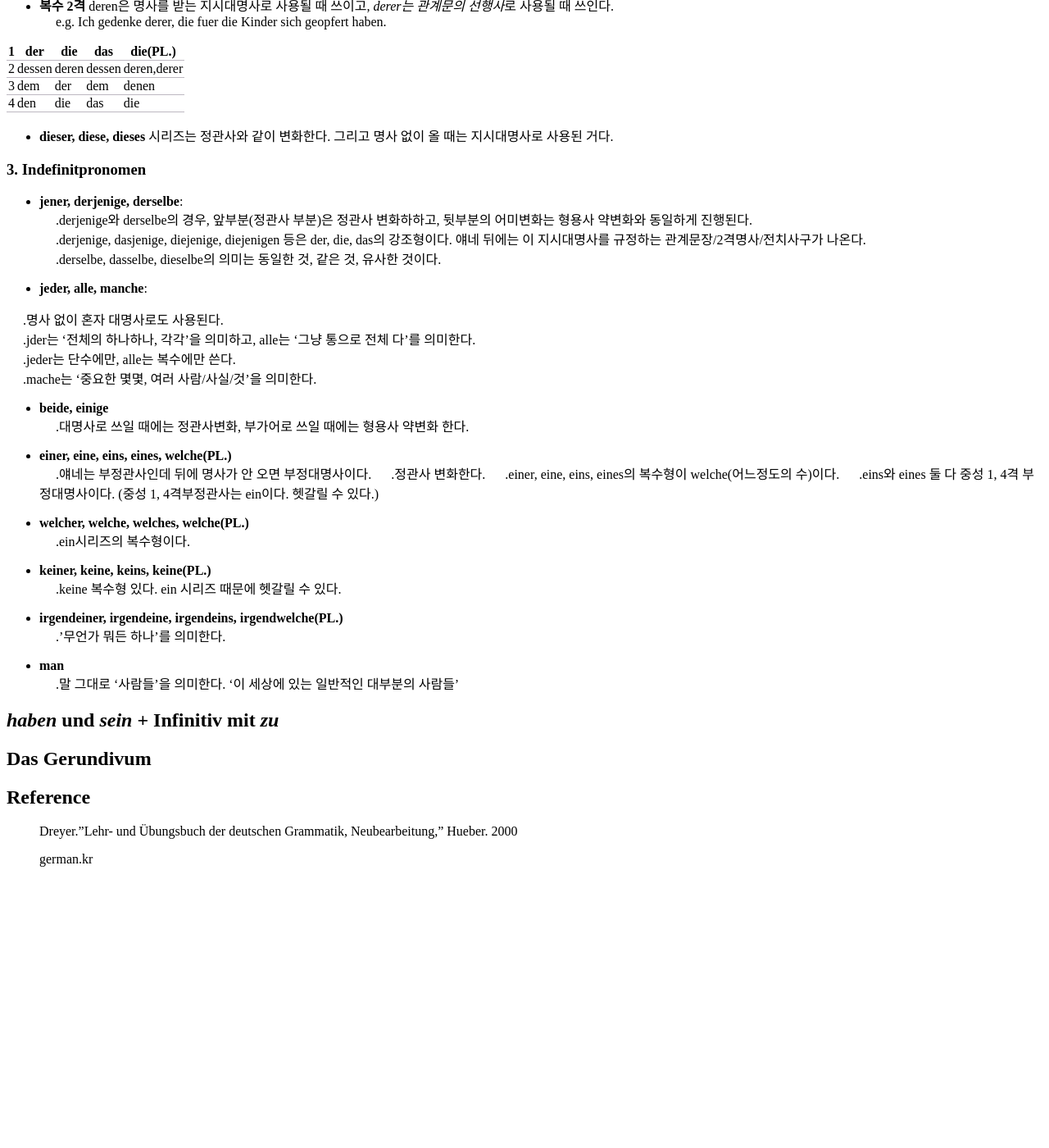
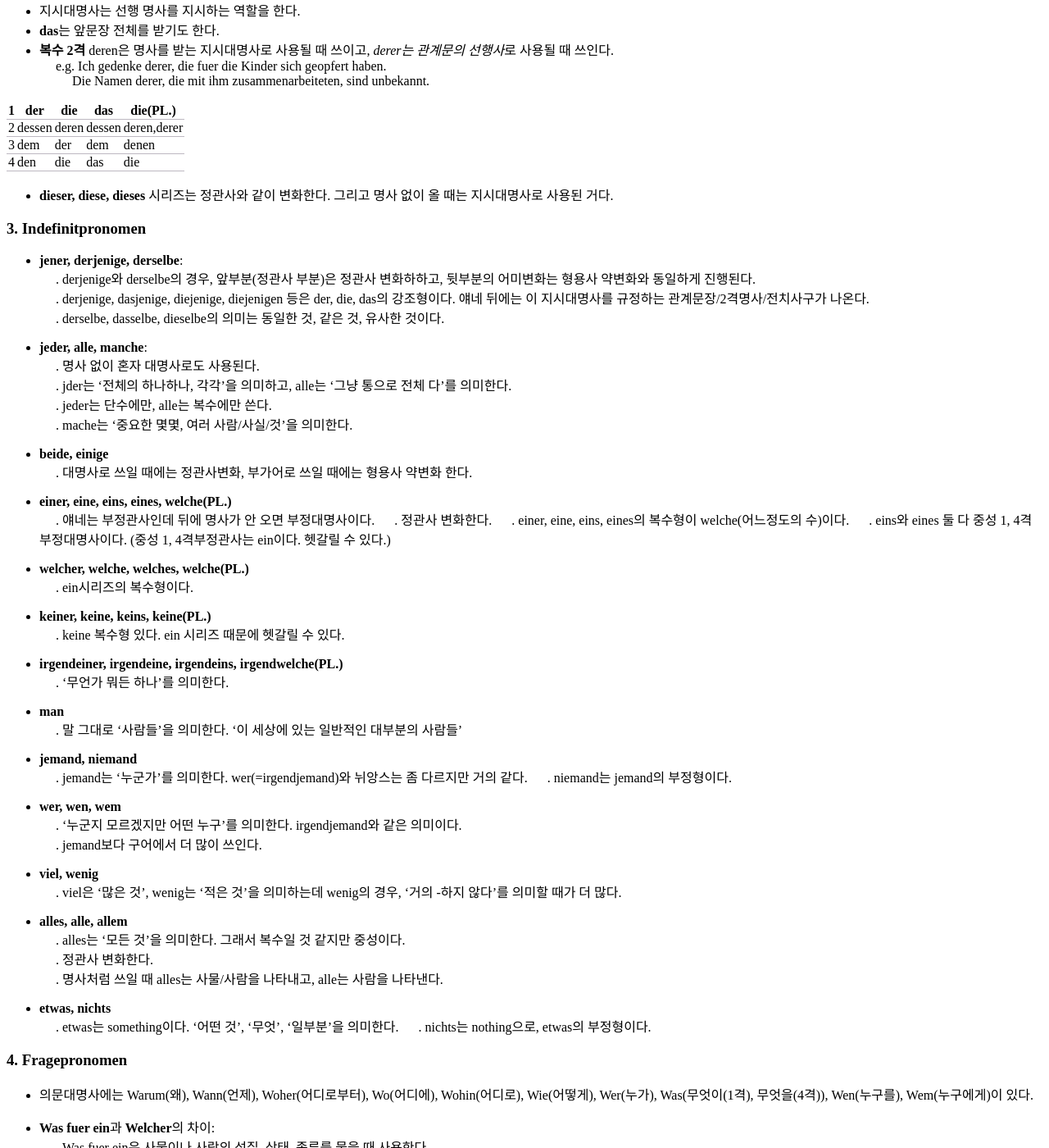
Before and after one commit to finddme/finddme.github.io, a Jekyll site: the page built from _posts/2021-01-24-DeutschGrammtik.md, in a window 1280 px wide and 1400 px high, scrolled down 14384 px. Shown: the whole window at 82% size. Built offline with Jekyll 4.4.1, drawn with Linux system fonts in a browser that asks for light colours; before the commit the page ends 15457 px from its top, so only the background shows below that; some of the changed text lies outside the part shown.

Commit message:
Update 2021-01-24-DeutschGrammtik.md

```diff
--- a/_posts/2021-01-24-DeutschGrammtik.md
+++ b/_posts/2021-01-24-DeutschGrammtik.md
@@ -1151,6 +1151,7 @@ statt dass K2로 쓰인다.
 - **das**는 앞문장 전체를 받기도 한다.
 - **복수 2격** deren은 명사를 받는 지시대명사로 사용될 때 쓰이고, <em>derer는 관계문의 선행사</em>로 사용될 때 쓰인다.
 &nbsp;&nbsp;&nbsp;&nbsp;&nbsp;e.g. Ich gedenke derer, die fuer die Kinder sich geopfert haben.
+&nbsp;&nbsp;&nbsp;&nbsp;&nbsp;&nbsp;&nbsp;&nbsp;&nbsp;&nbsp;Die Namen derer, die mit ihm zusammenarbeiteten, sind unbekannt.
 
 <html>
   <head>
@@ -1181,42 +1182,134 @@ statt dass K2로 쓰인다.
 ### 3. Indefinitpronomen
 
 - **jener, derjenige, derselbe**:
-&nbsp;&nbsp;&nbsp;&nbsp;&nbsp;.derjenige와 derselbe의 경우, 앞부분(정관사 부분)은 정관사 변화하하고, 뒷부분의 어미변화는 형용사 약변화와 동일하게 진행된다.
-&nbsp;&nbsp;&nbsp;&nbsp;&nbsp;.derjenige, dasjenige, diejenige, diejenigen 등은 der, die, das의 강조형이다. 얘네 뒤에는 이 지시대명사를 규정하는 관계문장/2격명사/전치사구가 나온다.
-&nbsp;&nbsp;&nbsp;&nbsp;&nbsp;.derselbe, dasselbe, dieselbe의 의미는 동일한 것, 같은 것, 유사한 것이다.
+&nbsp;&nbsp;&nbsp;&nbsp;&nbsp;. derjenige와 derselbe의 경우, 앞부분(정관사 부분)은 정관사 변화하하고, 뒷부분의 어미변화는 형용사 약변화와 동일하게 진행된다.
+&nbsp;&nbsp;&nbsp;&nbsp;&nbsp;. derjenige, dasjenige, diejenige, diejenigen 등은 der, die, das의 강조형이다. 얘네 뒤에는 이 지시대명사를 규정하는 관계문장/2격명사/전치사구가 나온다.
+&nbsp;&nbsp;&nbsp;&nbsp;&nbsp;. derselbe, dasselbe, dieselbe의 의미는 동일한 것, 같은 것, 유사한 것이다.
 
 
 - **jeder, alle, manche**:
-
-&nbsp;&nbsp;&nbsp;&nbsp;&nbsp;.명사 없이 혼자 대명사로도 사용된다.
-&nbsp;&nbsp;&nbsp;&nbsp;&nbsp;.jder는 '전체의 하나하나, 각각'을 의미하고, alle는 '그냥 통으로 전체 다'를 의미한다.
-&nbsp;&nbsp;&nbsp;&nbsp;&nbsp;.jeder는 단수에만, alle는 복수에만 쓴다.
-&nbsp;&nbsp;&nbsp;&nbsp;&nbsp;.mache는 '중요한 몇몇, 여러 사람/사실/것'을 의미한다.
+&nbsp;&nbsp;&nbsp;&nbsp;&nbsp;. 명사 없이 혼자 대명사로도 사용된다.
+&nbsp;&nbsp;&nbsp;&nbsp;&nbsp;. jder는 '전체의 하나하나, 각각'을 의미하고, alle는 '그냥 통으로 전체 다'를 의미한다.
+&nbsp;&nbsp;&nbsp;&nbsp;&nbsp;. jeder는 단수에만, alle는 복수에만 쓴다.
+&nbsp;&nbsp;&nbsp;&nbsp;&nbsp;. mache는 '중요한 몇몇, 여러 사람/사실/것'을 의미한다.
 
 
 - **beide, einige**
-&nbsp;&nbsp;&nbsp;&nbsp;&nbsp;.대명사로 쓰일 때에는 정관사변화, 부가어로 쓰일 때에는 형용사 약변화 한다.
+&nbsp;&nbsp;&nbsp;&nbsp;&nbsp;. 대명사로 쓰일 때에는 정관사변화, 부가어로 쓰일 때에는 형용사 약변화 한다.
 
 - **einer, eine, eins, eines, welche(PL.)**
-&nbsp;&nbsp;&nbsp;&nbsp;&nbsp;.얘네는 부정관사인데 뒤에 명사가 안 오면 부정대명사이다.
-&nbsp;&nbsp;&nbsp;&nbsp;&nbsp;.정관사 변화한다.
-&nbsp;&nbsp;&nbsp;&nbsp;&nbsp;.einer, eine, eins, eines의 복수형이 welche(어느정도의 수)이다.
-&nbsp;&nbsp;&nbsp;&nbsp;&nbsp;.eins와 eines 둘 다 중성 1, 4격 부정대명사이다. (중성 1, 4격부정관사는 ein이다. 헷갈릴 수 있다.)
+&nbsp;&nbsp;&nbsp;&nbsp;&nbsp;. 얘네는 부정관사인데 뒤에 명사가 안 오면 부정대명사이다.
+&nbsp;&nbsp;&nbsp;&nbsp;&nbsp;. 정관사 변화한다.
+&nbsp;&nbsp;&nbsp;&nbsp;&nbsp;. einer, eine, eins, eines의 복수형이 welche(어느정도의 수)이다.
+&nbsp;&nbsp;&nbsp;&nbsp;&nbsp;. eins와 eines 둘 다 중성 1, 4격 부정대명사이다. (중성 1, 4격부정관사는 ein이다. 헷갈릴 수 있다.)
 
 - **welcher, welche, welches, welche(PL.)**
-&nbsp;&nbsp;&nbsp;&nbsp;&nbsp;.ein시리즈의 복수형이다.
+&nbsp;&nbsp;&nbsp;&nbsp;&nbsp;. ein시리즈의 복수형이다.
 
 - **keiner, keine, keins, keine(PL.)**
-&nbsp;&nbsp;&nbsp;&nbsp;&nbsp;.keine 복수형 있다. ein 시리즈 때문에 헷갈릴 수 있다.
+&nbsp;&nbsp;&nbsp;&nbsp;&nbsp;. keine 복수형 있다. ein 시리즈 때문에 헷갈릴 수 있다.
 
 - **irgendeiner, irgendeine, irgendeins, irgendwelche(PL.)**
-&nbsp;&nbsp;&nbsp;&nbsp;&nbsp;.'무언가 뭐든 하나'를 의미한다.
+&nbsp;&nbsp;&nbsp;&nbsp;&nbsp;. '무언가 뭐든 하나'를 의미한다.
 
 - **man**
-&nbsp;&nbsp;&nbsp;&nbsp;&nbsp;.말 그대로 '사람들'을 의미한다. '이 세상에 있는 일반적인 대부분의 사람들'
+&nbsp;&nbsp;&nbsp;&nbsp;&nbsp;. 말 그대로 '사람들'을 의미한다. '이 세상에 있는 일반적인 대부분의 사람들'
+
+- **jemand, niemand**
+&nbsp;&nbsp;&nbsp;&nbsp;&nbsp;. jemand는 '누군가'를 의미한다. wer(=irgendjemand)와 뉘앙스는 좀 다르지만 거의 같다.
+&nbsp;&nbsp;&nbsp;&nbsp;&nbsp;. niemand는 jemand의 부정형이다.
+
+- **wer, wen, wem**
+&nbsp;&nbsp;&nbsp;&nbsp;&nbsp;. '누군지 모르겠지만 어떤 누구'를 의미한다. irgendjemand와 같은 의미이다.
+&nbsp;&nbsp;&nbsp;&nbsp;&nbsp;. jemand보다 구어에서 더 많이 쓰인다.
+
+- **viel, wenig**
+&nbsp;&nbsp;&nbsp;&nbsp;&nbsp;. viel은 '많은 것', wenig는 '적은 것'을 의미하는데 wenig의 경우, '거의 -하지 않다'를 의미할 때가 더 많다.
+
+- **alles, alle, allem**
+&nbsp;&nbsp;&nbsp;&nbsp;&nbsp;. alles는 '모든 것'을 의미한다. 그래서 복수일 것 같지만 중성이다.
+&nbsp;&nbsp;&nbsp;&nbsp;&nbsp;. 정관사 변화한다.
+&nbsp;&nbsp;&nbsp;&nbsp;&nbsp;. 명사처럼 쓰일 때 alles는 사물/사람을 나타내고, alle는 사람을 나타낸다.
+
+- **etwas, nichts**
+&nbsp;&nbsp;&nbsp;&nbsp;&nbsp;. etwas는 something이다. '어떤 것', '무엇', '일부분'을 의미한다.
+&nbsp;&nbsp;&nbsp;&nbsp;&nbsp;. nichts는 nothing으로, etwas의 부정형이다.
+
+### 4. Fragepronomen
+
+- 의문대명사에는 Warum(왜), Wann(언제), Woher(어디로부터), Wo(어디에), Wohin(어디로), Wie(어떻게), Wer(누가), Was(무엇이(1격), 무엇을(4격)), Wen(누구를), Wem(누구에게)이 있다.
+
+- **Was fuer ein**과 **Welcher**의 차이:
+&nbsp;&nbsp;&nbsp;&nbsp;&nbsp;. Was fuer ein은 사물이나 사람의 성질, 상태, 종류를 물을 때 사용한다.
+&nbsp;&nbsp;&nbsp;&nbsp;&nbsp;&nbsp;&nbsp;&nbsp;&nbsp;&nbsp;&nbsp;&nbsp;&nbsp;&nbsp;&nbsp;e.g. Was fuer ein moechten Sie? 어떤 것(종류)를 원하시나요?
+&nbsp;&nbsp;&nbsp;&nbsp;&nbsp;. 추상명사나 복수의 물질명사에는 Was fuer만 사용한다.
+&nbsp;&nbsp;&nbsp;&nbsp;&nbsp;&nbsp;&nbsp;&nbsp;&nbsp;&nbsp;&nbsp;&nbsp;&nbsp;&nbsp;&nbsp;e.g. Was haben Sie fuer Nachrichten?
+&nbsp;&nbsp;&nbsp;&nbsp;&nbsp;. Was fuer ein에서 ein이 명사 자체로 쓰였을 때, 복수형은 Was fuer welch-이다.
+&nbsp;&nbsp;&nbsp;&nbsp;&nbsp;&nbsp;&nbsp;&nbsp;&nbsp;&nbsp;&nbsp;&nbsp;&nbsp;&nbsp;&nbsp;e.g. A: Da waren sehr viele Leute.  거기에는 엄청 많은 사람들이 있다.
+&nbsp;&nbsp;&nbsp;&nbsp;&nbsp;&nbsp;&nbsp;&nbsp;&nbsp;&nbsp;&nbsp;&nbsp;&nbsp;&nbsp;&nbsp;&nbsp;&nbsp;&nbsp;B: Was fuer welche? 무슨 사람들이?
 
 
+&nbsp;&nbsp;&nbsp;&nbsp;&nbsp;. Welcher는 같은 종류 중에 어떤 것을 물을 때 사용한다.
 
+
+- **전치사 +의문대명사**
+1) 사람을 지칭할 때는 따로따로 가능(z.B. Ueber wen?)
+2) 사물을 지칭할 때는 합체(이걸 관계부사라고 한다). 합체할 때 was는 wo로 바뀐다. 그리고 발음이 어려우면 중간에 r이 들어간다.(z.B. an + was= woran, mit + was = womit)
+
+
+### Reflexivpronomen
+
+재귀대명사는 원칙적으로 4격을 쓰지만, 문장 내 4격 목적어가 있으면 3격 재귀대명사를 사용한다.
+
+<html>
+  <head>
+    <style type="text/css">
+      .line{border-bottom: 1px solid #BDB8C1;}
+      .line2{border-bottom: 2px solid #BDB8C1;}
+      .line3{border-bottom: 1px solid #BDB8C1; background-color: #F7F7F7;}
+      .line4{border-bottom: 2px solid #BDB8C1; background-color: #F7F7F7;}
+      table, th, td {
+         border:1px solid #FFFFFF;
+         background-color: #FFFFFF;
+       }
+    </style>
+   </head>
+   <body>
+     <table style="border-collapse:collapse">
+       <tr><th class="line" bgcolor="#F8F7F9">1</th><th class="line">ich</th><th class="line">du</th><th class="line">er/sie/es</th><th class="line">wir</th><th class="line">ihr</th><th class="line">Sie</th></tr>
+       <tr><td class= "line">4</td><td class= "line">mich</td><td class= "line">dich</td><td class= "line">sich</td><td class= "line">uns</td><td class= "line">euch</td><td class= "line">sich</td></tr>
+       <tr><td class= "line">3</td><td class= "line">mir</td><td class= "line">dir</td><td class= "line">sich</td><td class= "line">uns</td><td class= "line">euch</td><td class= "line">sich</td></tr>
+    </table>
+ </body>
+</html>
+
+
+### 5. Relativpronomen
+
+&nbsp;&nbsp;&nbsp;&nbsp;&nbsp;. 관계대명사는
+
+<html>
+  <head>
+    <style type="text/css">
+      .line{border-bottom: 1px solid #BDB8C1;}
+      .line2{border-bottom: 2px solid #BDB8C1;}
+      .line3{border-bottom: 1px solid #BDB8C1; background-color: #F7F7F7;}
+      .line4{border-bottom: 2px solid #BDB8C1; background-color: #F7F7F7;}
+      table, th, td {
+         border:1px solid #FFFFFF;
+         background-color: #FFFFFF;
+       }
+    </style>
+   </head>
+   <body>
+     <table style="border-collapse:collapse">
+       <tr><th class="line" bgcolor="#F8F7F9">1</th><th class="line">der</th><th class="line">die</th><th class="line">das</th><th class="line">die(PL.)</th></tr>
+       <tr><td class= "line">2</td><td class= "line">dessen</td><td class= "line">deren</td><td class= "line">dessen</td><td class= "line">deren</td></tr>
+       <tr><td class= "line">3</td><td class= "line">dem</td><td class= "line">der</td><td class= "line">dem</td><td class= "line">denen</td></tr>
+       <tr><td class= "line">4</td><td class= "line">den</td><td class= "line">die</td><td class= "line">das</td><td class= "line">die</td></tr>
+    </table>
+ </body>
+</html>
 
 ## *haben* und *sein* + Infinitiv mit *zu*
 ## Das Gerundivum
```
